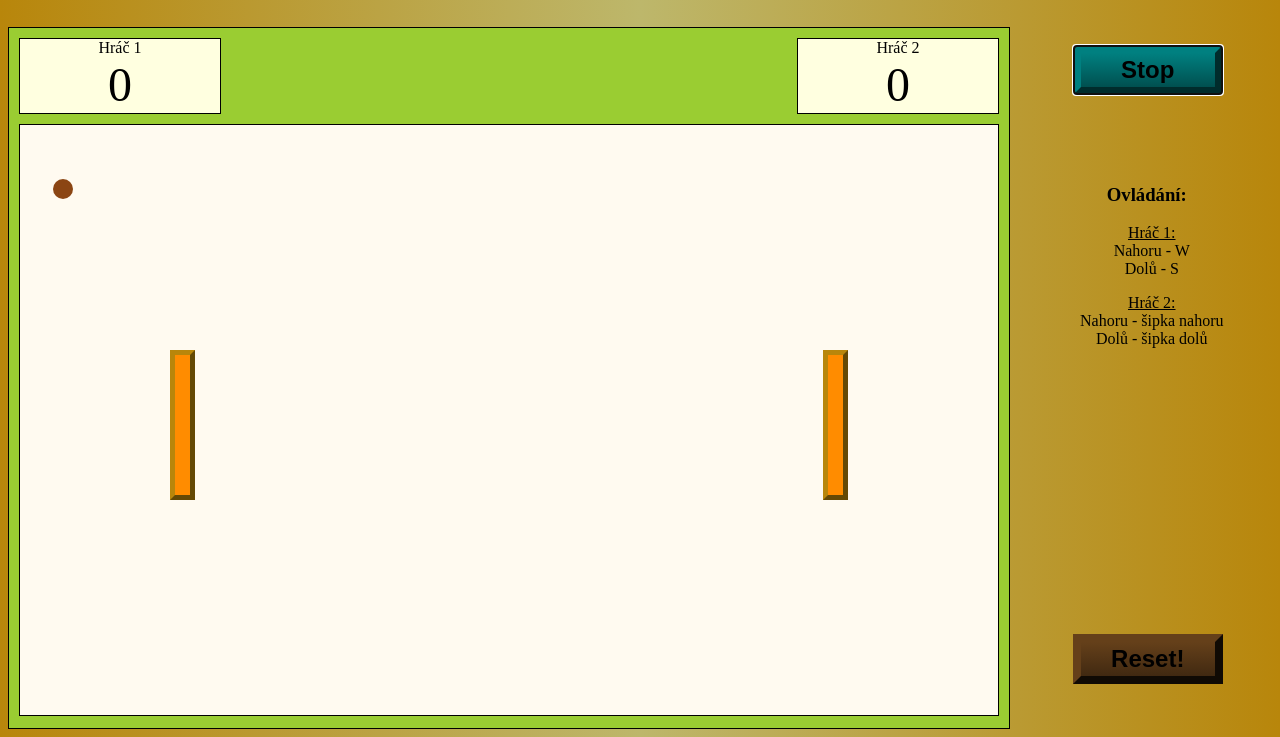
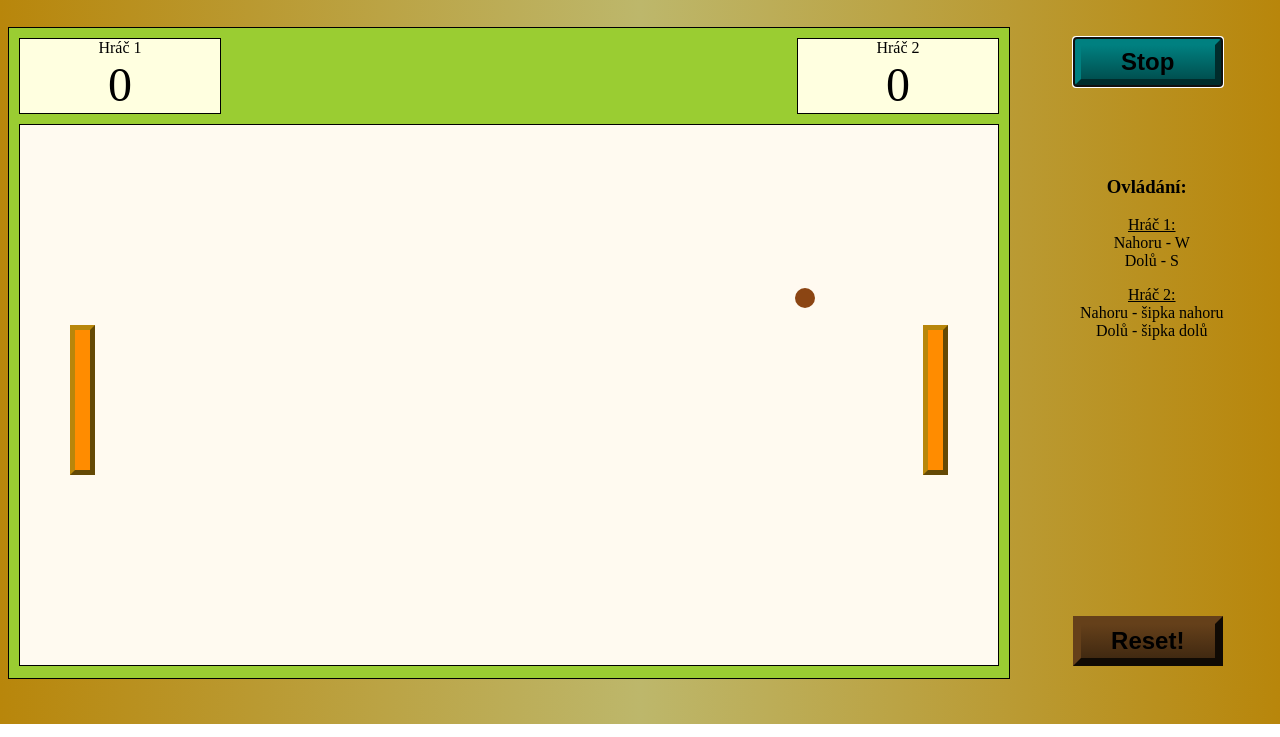
Before and after one commit to trohat/Ping-pong, a plain HTML site: page hra.html in a window 1280 px wide. Both pictures are taken after a click on the button "Start!". Shown: the part 76-813 px from the top of the page. Drawn offline with Linux system fonts and the light colour scheme.

Commit message:
Prvni finalni verze

```diff
--- a/hra.js
+++ b/hra.js
@@ -1,29 +1,39 @@
-const HRAJEM = false;
+const HRAJEM = true;
 // testovaci konstanta
+
+const SIRKA = 45;
+// kam az testovat sirku palky
+// (odviji se od max rychlosti micku)
+
+const POCX = 3; // pocatecni rychlost X
+const POCY = 0; // pocatecni rychlost Y
 
 var hra = {
 
 	micek: {
-		rychlost: 5,
-		smerX: Math.random() > 0.5 ? -3 : 3,
-		smerY: Math.random() > 0.5 ? -0.5 : 0.5,
-		vykresli() {
-			this.ja.style.left = this.posX+"px";
-			this.ja.style.top = this.posY+"px";
-		},
-		vratNaZacatek() {
-			this.posX = this.startPosX;
-			this.posY = this.startPosY;
-			this.smerX = Math.random() > 0.5 ? -3 : 3;
-			this.smerY = Math.random() > 0.5 ? -0.5 : 0.5;
-			this.vykresli();
+		rychlost: Math.sqrt(POCX**2 + POCY**2),
+		smerX: Math.random() > 0.5 ? -POCX : POCX,
+		smerY: Math.random() > 0.5 ? -POCY : POCY,
+
+		odraz (palka) {
+			let stredM = this.posY + this.vyska/2;
+			let vrsekP = palka.posY;
+			let stredP = palka.posY + palka.vyska/2;
+			let uhel = (stredP - stredM) / (stredP - vrsekP);
+			uhel *= 75;
+			uhel = uhel * Math.PI / 180;
+			this.smerX = Math.cos(uhel) * this.rychlost;
+			this.smerY = Math.sin(uhel) * this.rychlost;
+			this.smerY = - this.smerY; // kvuli logice v goniometrii je tohle az na konci
 		}
 	},
 
 	palka1: {},
 	palka2: {},
 	hriste: {},
+
 	klavesy: {}, //stisknute klavesy
+
 	skore1: {
 		hodnota: 0,
 		kde: document.getElementById("skore1"),
@@ -41,7 +51,22 @@ var hra = {
 		}
 	},
 	interval: 0,
-	ostartovana: false
+	ostartovana: false,
+
+	vykresli (objekt) {
+		objekt.ja.style.left = objekt.posX+"px";
+		objekt.ja.style.top = objekt.posY+"px";
+	},
+
+	vratNaZacatek (objekt) {
+			objekt.posX = objekt.startPosX;
+			objekt.posY = objekt.startPosY;
+			if ("smerX" in objekt) {
+				objekt.smerX = Math.random() > 0.5 ? -POCX : POCX;
+				objekt.smerY = Math.random() > 0.5 ? -POCY : POCY;
+			}
+			hra.vykresli(objekt);
+	}
 }; // globalni objekt ve kterem jsou schovane vsechny mensi objekty
 
 function nastavPoziciObjektu (nepouzita_promenna_objekt, idcko) {
@@ -65,7 +90,7 @@ function nastavPoziciHriste(hriste) {
 hra.hraj = function(){
 	hra.pohniMickem();
 	hra.pohniPalkami();
-	//if (hra.klavesy["x"]) { hra.zmenStav(); }
+	if (hra.klavesy["x"]) { hra.restart(); hra.zmenStav(); } // testovaci radek
 }; // cyklus spusteny setIntervalem ve funkci zmenStav
 
 hra.zmenStav = function(){
@@ -82,32 +107,37 @@ hra.pohniMickem = function() {
 	const mic = hra.micek,
 		 palka1 = hra.palka1,
 		 palka2 = hra.palka2;
-	if (mic.posX < palka1.posX + palka1.sirka &&
-		mic.smerX < 0 &&
-		mic.posX >= palka1.posX &&
+	if (((mic.posX < palka1.posX + palka1.sirka &&
+		mic.posX >= palka1.posX + palka1.sirka - SIRKA &&
+		mic.smerX < 0 ) || (
+		mic.posX + mic.sirka > palka1.posX &&
+		mic.posX + mic.sirka <= palka1.posX + SIRKA &&
+		mic.smerX > 0 )) &&
 		mic.posY + mic.vyska > palka1.posY &&
-		mic.posY < palka1.posY + palka1.vyska
-		) {
-		mic.smerX = -mic.smerX;
+		mic.posY < palka1.posY + palka1.vyska) {
+		mic.odraz(palka1);
 	} else if (mic.posX < 0) {
-		if (HRAJEM) {   //vymaz
+		if (HRAJEM) {   //vymaz (proto to neni uvnitr odsazene)
 		hra.skore2.nastav (++hra.skore2.hodnota);
-		mic.vratNaZacatek();
+		hra.vratNaZacatek(mic);
 		} else { // vymaz
 			mic.smerX = -mic.smerX; // vymaz
 		} // vymaz
 	}
-	if (mic.posX + mic.sirka > palka2.posX &&
-		mic.smerX > 0 &&
-		mic.posX + mic.sirka <= palka2.posX + palka2.sirka &&
+	if (((mic.posX + mic.sirka > palka2.posX &&
+		mic.posX + mic.sirka <= palka2.posX + SIRKA &&
+		mic.smerX > 0 ) || (
+		mic.posX < palka2.posX + palka2.sirka &&
+		mic.posX >= palka2.posX + palka2.sirka - SIRKA &&
+		mic.smerX < 0 )) &&
 		mic.posY + mic.vyska > palka2.posY &&
-		mic.posY < palka2.posY + palka2.vyska
-		) {
+		mic.posY < palka2.posY + palka2.vyska) {
+		mic.odraz(palka2);
 		mic.smerX = -mic.smerX;
 	} else if (mic.posX + mic.sirka > hra.hriste.sirka) {
 		if (HRAJEM) {   //vymaz
 		hra.skore1.nastav (++hra.skore1.hodnota);
-		mic.vratNaZacatek();
+		hra.vratNaZacatek(mic);
 		} else { // vymaz
 			mic.smerX = -mic.smerX; // vymaz
 		} // vymaz
@@ -120,7 +150,7 @@ hra.pohniMickem = function() {
 	}
 	mic.posX += mic.smerX;
 	mic.posY += mic.smerY;
-	mic.vykresli();
+	hra.vykresli(mic);
 };
 
 hra.pohniPalkami = function() {
@@ -141,6 +171,20 @@ hra.pohniPalkami = function() {
 		}
 		palka1.ja.style.top = palka1.posY+"px";
 	}
+	if (klavesy["a"] || klavesy["A"]) {
+		palka1.posX -= 2;
+		if (palka1.posX < 0) {
+			palka1.posX = 0;
+		}
+		palka1.ja.style.left = palka1.posX+"px";
+	}
+	if (klavesy["d"] || klavesy["D"]) {
+		palka1.posX += 2;
+		if (palka1.posX > hra.hriste.sirka - palka1.sirka) {
+			palka1.posX = hra.hriste.sirka - palka1.sirka;
+		}
+		palka1.ja.style.left = palka1.posX+"px";
+	}
 	if (klavesy["ArrowUp"]) {
 		palka2.posY -= 2;
 		if (palka2.posY < 0) {
@@ -155,6 +199,20 @@ hra.pohniPalkami = function() {
 		}
 		palka2.ja.style.top = palka2.posY+"px";
 	}
+	if (klavesy["ArrowLeft"]) {
+		palka2.posX -= 2;
+		if (palka2.posX < 0) {
+			palka2.posX = 0;
+		}
+		palka2.ja.style.left = palka2.posX+"px";
+	}
+	if (klavesy["ArrowRight"]) {
+		palka2.posX += 2;
+		if (palka2.posX > hra.hriste.sirka - palka2.sirka) {
+			palka2.posX = hra.hriste.sirka - palka2.sirka;
+		}
+		palka2.ja.style.left = palka2.posX+"px";
+	}
 };
 
 hra.restart = function() { // vse odznovu
@@ -165,17 +223,19 @@ hra.restart = function() { // vse odznovu
 	startTlacitko.innerHTML = "Start!";
 	hra.skore1.nastav(0);
 	hra.skore2.nastav(0);
-	hra.micek.vratNaZacatek();
+	hra.vratNaZacatek(hra.micek);
+	hra.vratNaZacatek(hra.palka1);
+	hra.vratNaZacatek(hra.palka2);
 }
 
-function zacniHru() {
+hra.zacniHru = function() {
 	nastavPoziciHriste (hra.hriste);
 	nastavPoziciObjektu (hra.micek, "micek");
 	nastavPoziciObjektu (hra.palka1, "palka1");
 	nastavPoziciObjektu (hra.palka2, "palka2");
 }
 
-zacniHru();
+hra.zacniHru();
 
 const startTlacitko = document.getElementById("start");
 const resetTlacitko = document.getElementById("reset");
@@ -185,7 +245,6 @@ resetTlacitko.addEventListener("click", hra.restart);
 
 document.addEventListener("keydown", function(event) {
 	hra.klavesy[event.key] = true;
-	//if (event.key === "x") hra.zmenStav(); //zrusit !!
 });
 
 document.addEventListener("keyup", function(event) {
--- a/hriste.css
+++ b/hriste.css
@@ -41,6 +41,7 @@ button {
 }
 
 #start {
+	margin-top: 10px;
 	margin-bottom: 70px;
 	background: linear-gradient(to bottom, teal, #005050);
 	border: 8px teal outset;
@@ -53,7 +54,7 @@ button {
 }
 
 #reset {
-	margin-top: 270px;
+	margin-top: 260px;
 	background: linear-gradient(to bottom, #65401a, #412911);
 	border: 8px #65401a outset;
 }
@@ -61,6 +62,16 @@ button {
 #reset:active {
 	border-style: inset;
 	background: linear-gradient(to top, #65401a, #412911);
+}
+
+@media (max-width: 1248px) {
+	#start {
+		margin-bottom: 10px;
+	}
+
+	#reset {
+		margin-top: 10px;
+	}
 }
 
 .podtrhni {
@@ -74,7 +85,7 @@ button {
 
 #hra {
 	width: 1000px;
-	height: 700px;
+	height: 650px;
 	border: 1px solid black;
 	background-color: yellowgreen;
 	position: relative;
@@ -106,7 +117,7 @@ button {
 	background-color: floralwhite;
 	/*width: 400px;
 	height: 200px; testovaci rozmery */
-	height: 590px;
+	height: 540px;
 	margin: 10px;
 }
 
@@ -133,9 +144,9 @@ button {
 }
 
 #palka1 {
-	left: 150px;
+	left: 50px;
 }
 
 #palka2 {
-	right: 150px;
+	right: 50px;
 }
```
Also changed, not shown: hra.html (+0 -1 lines).
